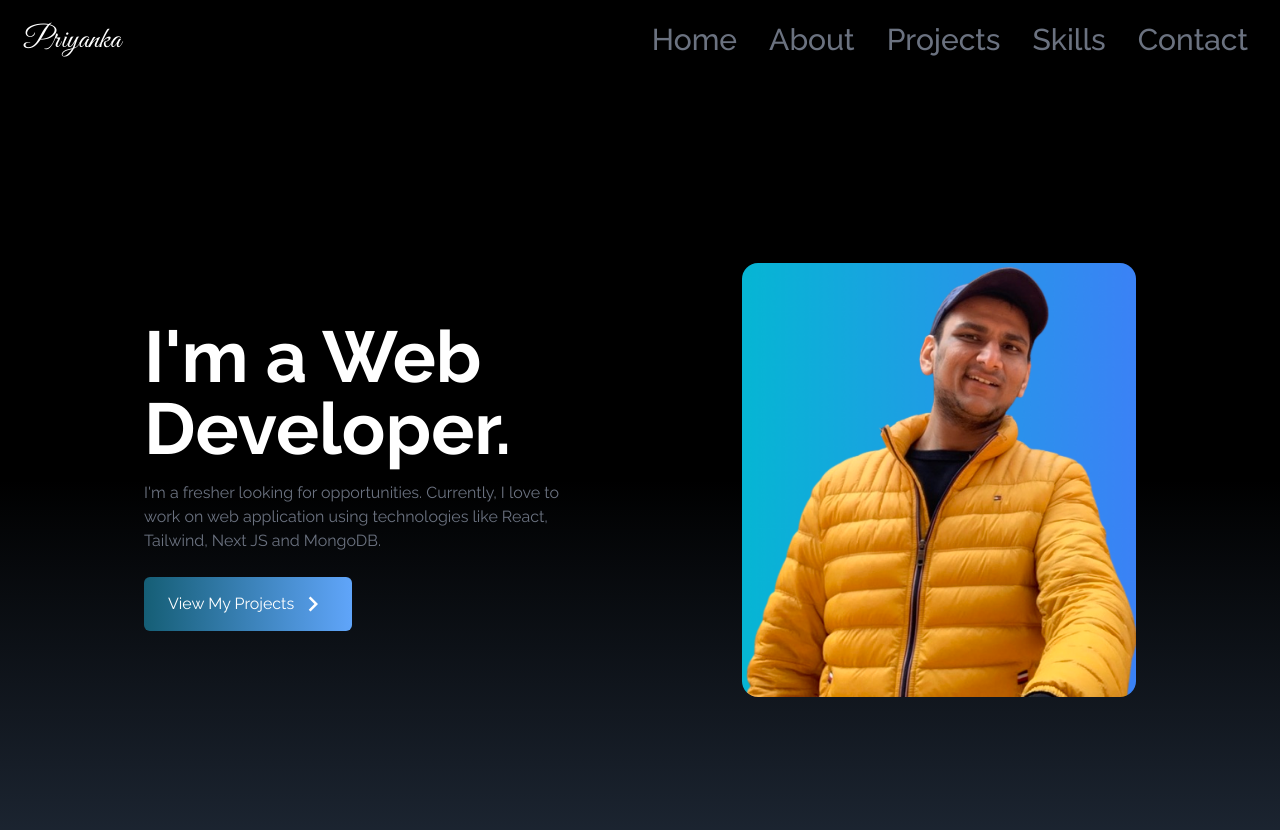
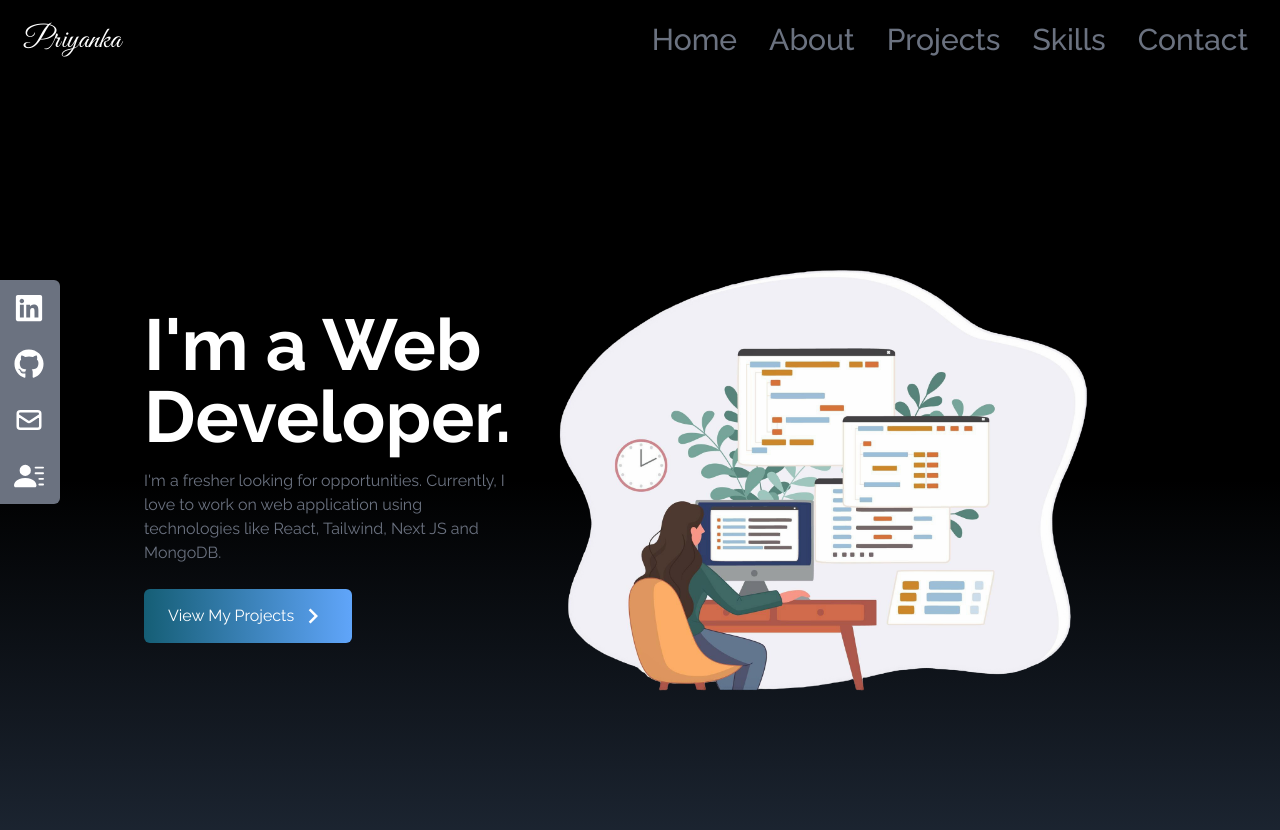
Before and after one commit to PriyankaGurav0105/Portfolio_website, a React (Create React App) app in the folder website-project/: page / in a window 1280 px wide. Shown: the top 830 px of the page. Built offline with nearby package versions, Linux system fonts and the light colour scheme.

Commit message:
SocialLinks Component completed

```diff
--- a/website-project/src/App.js
+++ b/website-project/src/App.js
@@ -1,5 +1,6 @@
 import Home from "./components/Home.jsx";
 import NavBar from "./components/NavBar.jsx";
+import SocialLinks from "./components/SocialLinks.jsx";
 
 
 function App() {
@@ -7,6 +8,8 @@ function App() {
   <div>
    <NavBar/>
    <Home/>
+
+   <SocialLinks/>
   </div>
   );
 }
--- /dev/null
+++ b/website-project/src/components/SocialLinks.jsx
@@ -0,0 +1,86 @@
+import React from 'react';
+import {FaGithub, FaLinkedin} from 'react-icons/fa';
+import {HiOutlineMail} from 'react-icons/hi';
+import {BsFillPersonLinesFill} from 'react-icons/bs';
+
+const SocialLinks = () => {
+    const links =[
+        {
+            id:1,
+            child:(
+                <>
+
+                LinkedIn<FaLinkedin size={30}/>
+                </>
+
+            ),
+            href:"https://linkedIn.com",
+            style:"rounded-tr-md",
+        },
+        {
+            id:2,
+            child:(
+                <>
+
+                GitHub<FaGithub size={30}/>
+                </>
+
+            ),
+            href:"https://github.com/PriyankaGurav0105",
+
+        },
+        {
+            id:3,
+            child:(
+                <>
+
+                Mail<HiOutlineMail size={30}/>
+                </>
+
+            ),
+            href:"mailto:foo@gmail.com",
+
+        },
+        {
+            id:4,
+            child:(
+                <>
+
+                Resume<BsFillPersonLinesFill size={30}/>
+                </>
+
+            ),
+            href:"/resume.pdf",
+            style:"rounded-br-md",
+            download:true,
+        },
+    ]
+  return (
+    <div className="hidden lg:flex flex-col top-[35%] left-0 fixed">
+    <ul>
+      {links.map(({ id, child, href, style, download }) => (
+        <li
+          key={id}
+          className={
+            "flex justify-between items-center w-40 h-14 px-4 ml-[-100px] hover:ml-[-10px] hover:rounded-md duration-300 bg-gray-500" +
+            " " +
+            style
+          }
+        >
+          <a
+            href={href}
+            className="flex justify-between items-center w-full text-white"
+            download={download}
+            target="_blank"
+            rel="noreferrer"
+          >
+            {child}
+          </a>
+        </li>
+      ))}
+    </ul>
+  </div>
+  );
+};
+
+export default SocialLinks;
```
Also changed, not shown: website-project/src/assets/heroImage.png.
